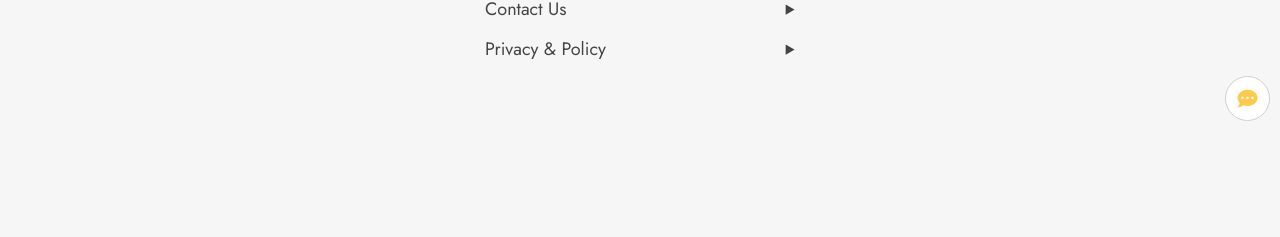
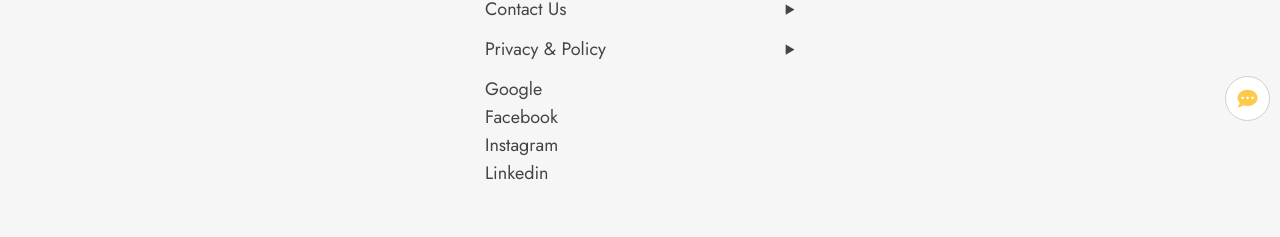
Before and after one commit to phoemsophanna/chhayvann, a Next.js app: page /faq in a window 1280 px wide. Shown: the part 669-906 px from the top of the page. Built offline with nearby package versions, Linux system fonts and the light colour scheme; no server answers; a web font is replaced by a local one.

Commit message:
Update some code

```diff
--- a/components/layout/footer/Footer3.tsx
+++ b/components/layout/footer/Footer3.tsx
@@ -153,7 +153,7 @@ export default function Footer3() {
                                                 </Link>
                                             </li>
 
-                                            <li style={{visibility: "hidden"}}>
+                                            <li className="hidden">
                                                 <Link href="https://www.google.com/" target="_blank" rel="noopener noreferrer">
                                                     Google
                                                 </Link>
```
